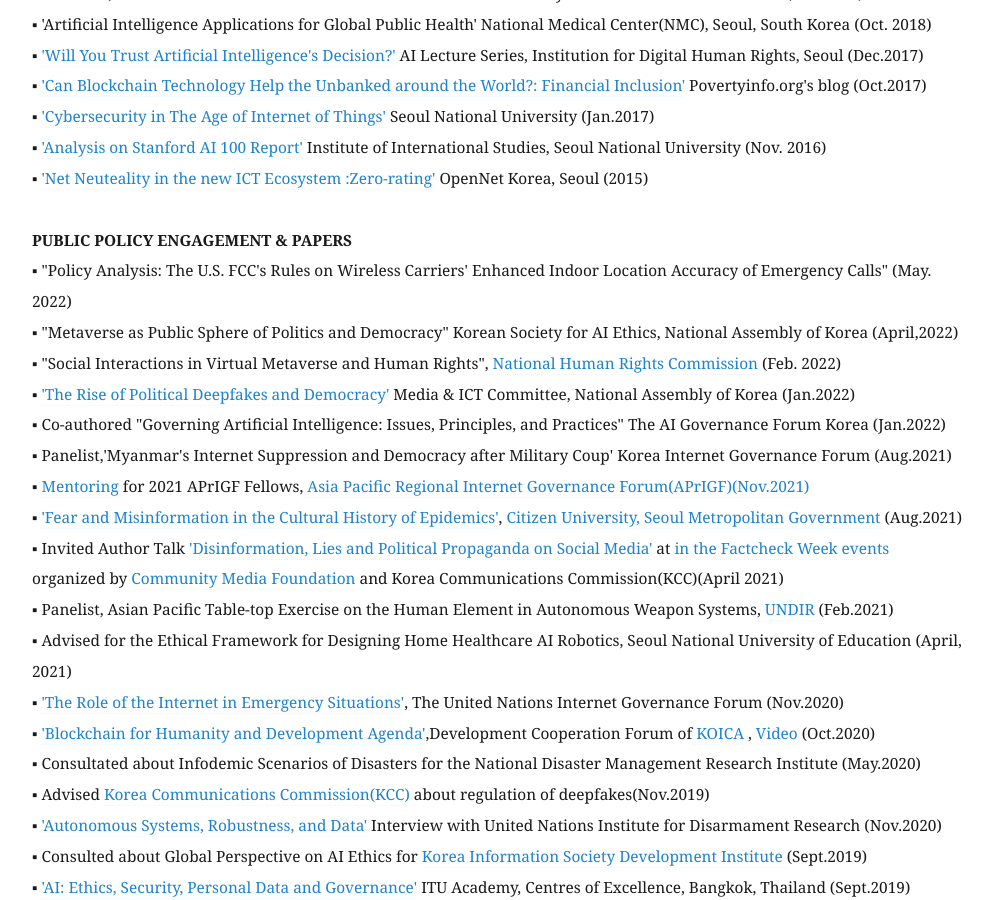
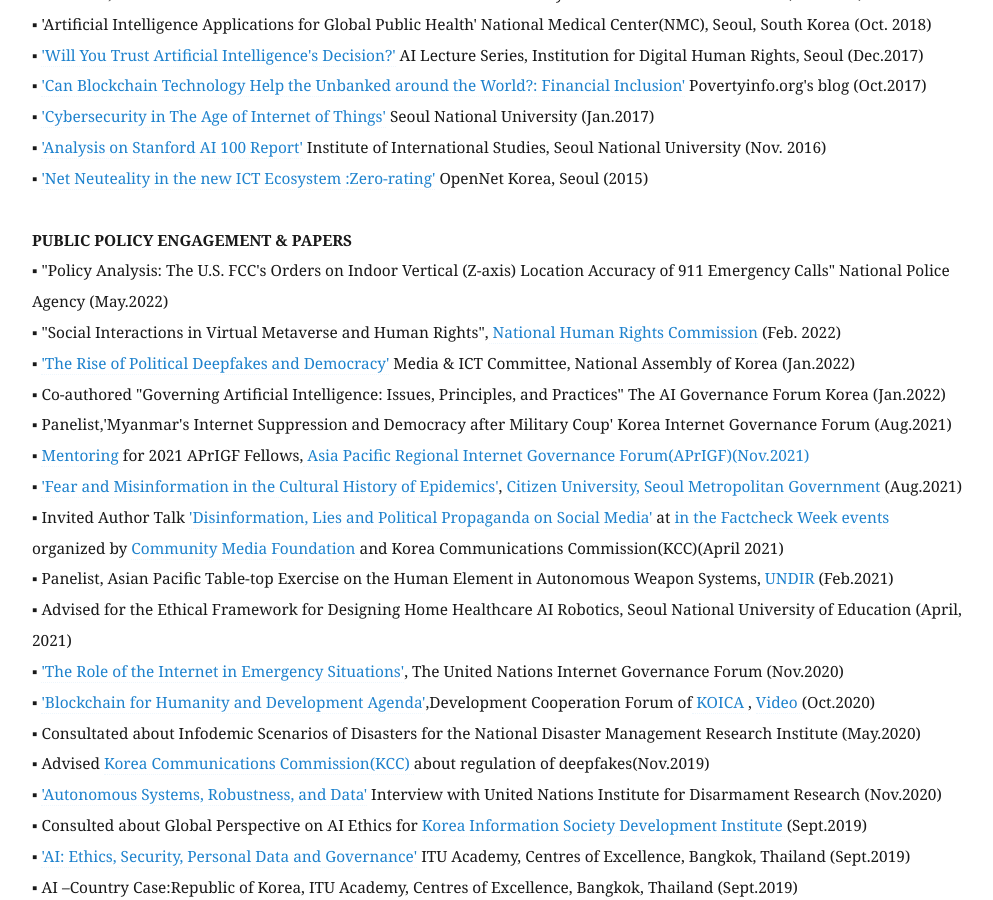
Before and after one commit to eunchangchoi/eunchangchoi.github.io, a Jekyll site: the page built from index.md, in a window 1280 px wide and 900 px high, scrolled down 4608 px. Shown: the whole window, without its empty margins (68-1061 px from the left). Built offline with Jekyll 4.4.1, drawn with Linux system fonts in a browser that asks for light colours; some of the changed text lies outside the part shown.

Commit message:
Update index.md

```diff
--- a/index.md
+++ b/index.md
@@ -73,7 +73,7 @@
  <strong> CONFERENCES, TALKS, PRESENTATIONS </strong> <br>
 ▪ "The Ethics of AI-Powered Voice Chatbots and Virtual Reality for Digital Afterlives" <br>
  <a href="https://www.clawar.org/icres2022/?fbclid=IwAR2g5W3CtTNLC9MOT9du0qogMQyR0FimGJciXYzIZqo4KXNuQ2RaXZNJEsg/"> International Conference on Robot Ethics and Standards </a>(ICRES) COEX, Seoul, S.Korea (July.2022)<br>
-▪ "Metaverse as the Public Sphere and Its Role in Democracy: Platform Architecture, Public Services, Data Privacy, Abuse and Governance" <a href="http://www.politics21.or.kr/"> The 21 Century Political Science Association </a>, Busan, S.Korea (May.2022)<br>
+▪ "Metaverse as the Public Sphere and Its Role in Democracy: Platform Architecture, Data Privacy, Abuse and Governance" <a href="http://www.politics21.or.kr/"> The 21 Century Political Science Association </a>, Busan, S.Korea (May.2022)<br>
 ▪ "AI for VR+VR in Metaverse and its Ethics" <a href="http://www.kiiss.or.kr/journal/sub02.html/"> Korea Inteligent Information System Conference </a> S.Korea (May.2022)<br>
 ▪ "Social Interactions in Virtual Metaverse and Human Rights",<a href="https://www.humanrights.go.kr/site/main/index002">The National Human Rights Commission </a>, S.Korea (Feb.2022)<br>
 ▪ <a href="https://aisummit.co.kr/agenda_2021-2/">'Who Holds Ownership of AI-generated Content and Invention?',</a> AI Summit Seoul 2021, Seoul (Dec.2021)<br>
@@ -112,8 +112,7 @@
   <br>
 
  <strong> PUBLIC POLICY ENGAGEMENT & PAPERS</strong> <br>
-▪ "Policy Analysis: The U.S. FCC's Rules on Wireless Carriers' Enhanced Indoor Location Accuracy of Emergency Calls" (May. 2022)<br>
-▪ "Metaverse as Public Sphere of Politics and Democracy" Korean Society for AI Ethics, National Assembly of Korea (April,2022)<br>
+▪ "Policy Analysis: The U.S. FCC's Orders on Indoor Vertical (Z-axis) Location Accuracy of 911 Emergency Calls" National Police Agency (May.2022)<br>
 ▪ "Social Interactions in Virtual Metaverse and Human Rights",<a href="https://www.humanrights.go.kr/site/main/index002"> National Human Rights Commission</a> (Feb. 2022)<br>
 ▪ <a href="https://zdnet.co.kr/view/?no=20220112165731">'The Rise of Political Deepfakes and Democracy'</a> Media & ICT Committee, National Assembly of Korea (Jan.2022) <br>
 ▪ Co-authored "Governing Artificial Intelligence: Issues, Principles, and Practices" The AI Governance Forum Korea (Jan.2022)<br>
```
